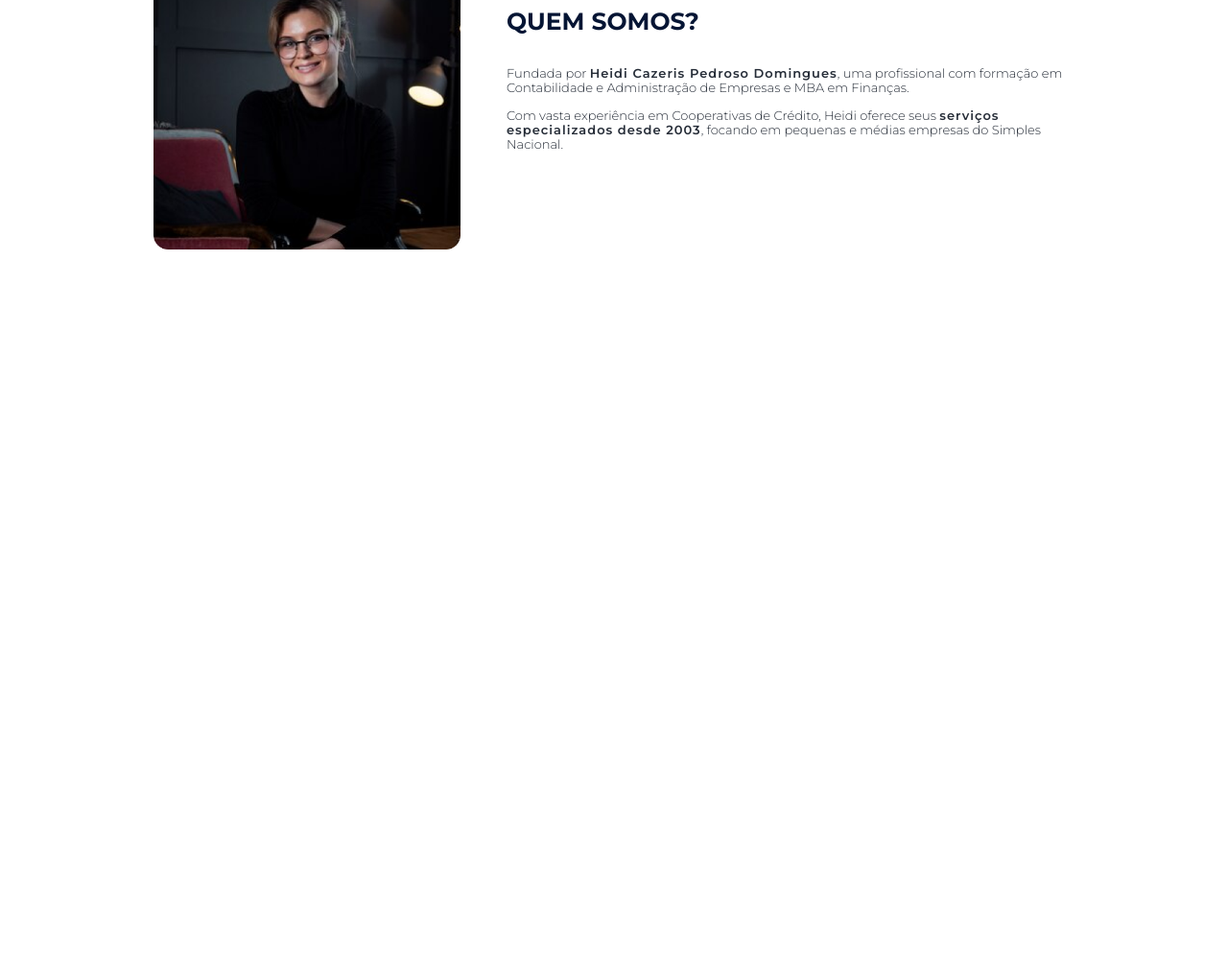
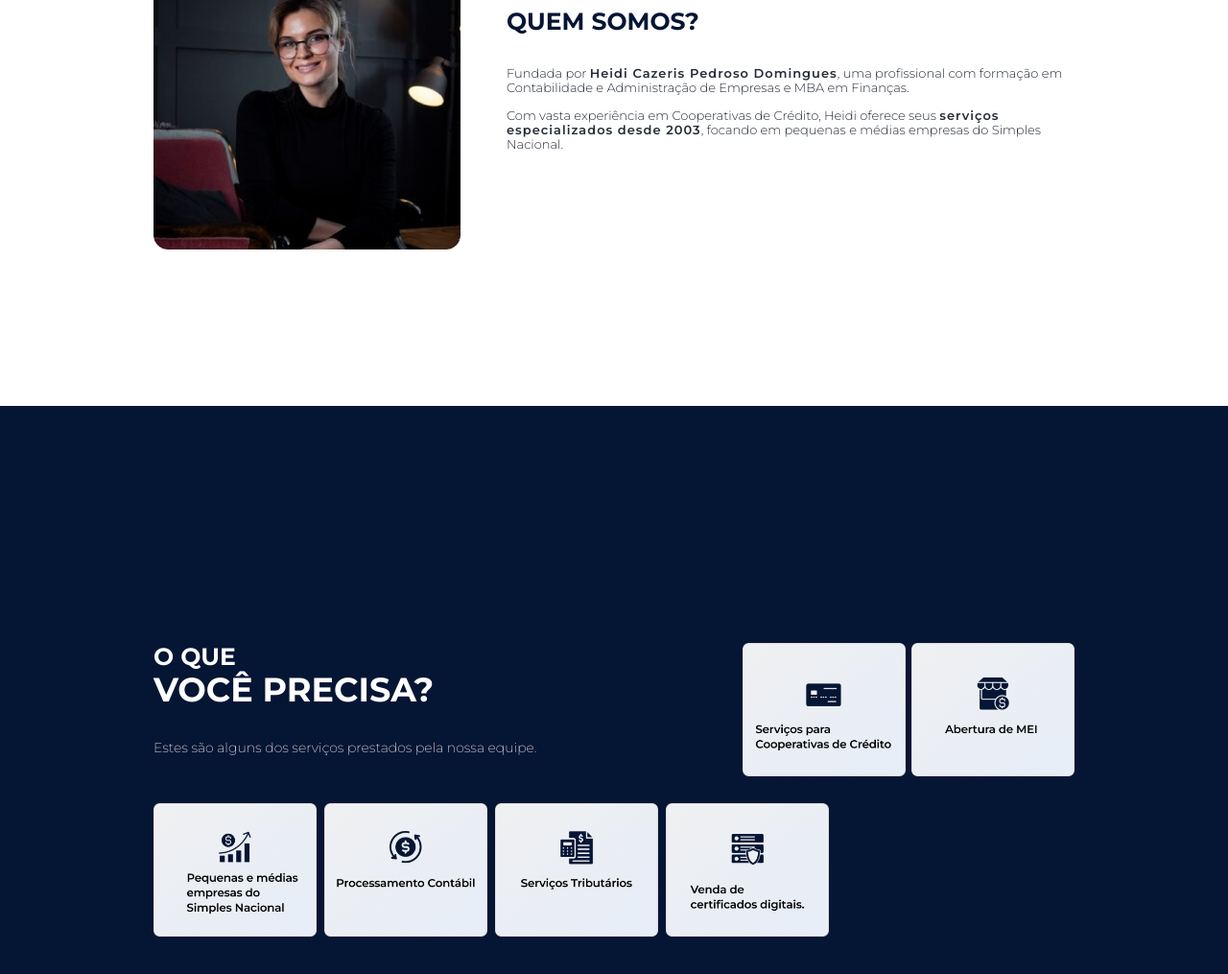
Before and after one commit to joaohp020/lp-hc-contabilidade, a plain HTML site: page index.html in a window 1280 px wide. Shown: the part 1357-2372 px from the top of the page at 96% size. Before the commit the page ends 1780 px from the top, so only its background shows below. Drawn offline with Linux system fonts and the light colour scheme.

Commit message:
ajuste seção serviços resolução 2560px

```diff
--- a/assets/css/pages/index.css
+++ b/assets/css/pages/index.css
@@ -2,3 +2,4 @@
 @import url('../../../assets/css/pages/partials/apresentacao.css');
 @import url('../../../assets/css/pages/partials/parceiros.css');
 @import url('../../../assets/css/pages/partials/quemSomos.css');
+@import url('../../../assets/css/pages/partials/servicos.css');
--- a/assets/css/pages/partials/servicos.css
+++ b/assets/css/pages/partials/servicos.css
@@ -1,12 +1,201 @@
+#servicos {
+    background-color: var(--cor-azul-escuro);
+    height: 100vh;
+    display: flex;
+    /* align-items: center; */
+    justify-content: center;
+    flex-direction: column;
+    padding: 0 15rem;
+}
+
+#servicos .topo {
+    display: flex;
+    justify-content: space-between;
+    margin: 0 0 1.7rem 0;
+}
+
+.topo .texto h3 {
+    color: var(--cor-branco);
+    font-family: "Montserrat", sans-serif;
+    font-weight: 700;
+    width: 95%;
+    font-size: 34px;
+}
+
+.topo .texto h2 {
+    color: var(--cor-branco);
+    font-family: "Montserrat", sans-serif;
+    font-weight: 700;
+    width: 95%;
+    font-size: 40px;
+}
+
+.topo .texto p {
+    color: var(--cor-branco);
+    font-family: "Montserrat", sans-serif;
+    font-weight: 200;
+    width: 86%;
+    font-size: 20px;
+    margin: 4rem 0 0 0;
+}
+
+.topo-cards {
+    display: flex;
+    gap: 2.3rem;
+}
+
+.cards {
+    display: flex;
+    gap: 2.5rem;
+}
+
+.cards-um,
+.cards-dois {
+    display: flex;
+    gap: 2.4rem;
+}
+
+#servicos img {
+    width: 235px;
+}
+
 
 @media (min-width: 320px) and (max-width: 768px) {
+    #servicos {
+        height: 120vh;
+        padding: 0 15px;
+    }
 
+    #servicos img {
+        width: 142px;
+    }
+
+    .topo .texto h3 {
+        font-size: 21px;
+    }
+
+    .topo .texto h2 {
+        font-size: 25px;
+    }
+
+    .topo .texto p {
+        width: 100%;
+        font-size: 19px;
+        margin: 1rem 0 2rem 0;
+    }
+
+    #servicos .topo {
+        justify-content: space-between;
+        margin: 0 0 1rem 0;
+        flex-direction: column;
+    }
+
+    .topo-cards {
+        gap: 0.3rem;
+        flex-direction: row;
+    }
+
+    .cards {
+        display: flex;
+        gap: 0.5rem;
+        flex-direction: column;
+    }
+}
+
+@media (min-width: 1024px) and (max-width: 1365px) {
+    #servicos {
+        padding: 0 10rem;
+    }
+
+    .topo .texto h3 {
+        width: 95%;
+        font-size: 25px;
+    }
+
+    .topo .texto h2 {
+        width: 95%;
+        font-size: 35px;
+    }
+
+    .topo .texto p {
+        width: 95%;
+        font-size: 14px;
+    }
+
+    .topo-cards {
+        gap: 0.4rem;
+    }
+
+    .cards {
+        display: flex;
+        gap: 0.5rem;
+        flex-direction: row;
+    }
+
+    .cards-um,
+    .cards-dois {
+        display: flex;
+        gap: 0.5rem;
+    }
+
+    #servicos img {
+        width: 170px;
+    }
+
+    .topo .texto p {
+        width: 100%;
+        font-size: 14px;
+        margin: 2rem 0 0 0;
+    }
 }
 
 @media (min-width: 1366px) and (max-width: 1440px) {
+    .topo-cards {
+        gap: 1rem;
+    }
 
+    .cards {
+        gap: 1.3rem;
+    }
+
+    #servicos img {
+        width: 225px;
+    }
+
+    .cards-um,
+    .cards-dois {
+        display: flex;
+        gap: 1.3rem;
+    }
 }
 
 @media (min-width: 1981px) and (max-width: 2560px) {
+    #servicos {
+        height: 90vh;
+        padding: 0 30rem;
+    }
 
+    #servicos img {
+        width: 371px;
+    }
+
+    .topo .texto h3 {
+        font-size: 38px;
+    }
+
+    .topo .texto h2 {
+        font-size: 45px;
+    }
+
+    .topo .texto p {
+        width: 75%;
+        font-size: 35px;
+        margin: 7rem 0 0 0;
+    }
+
+    .cards-um,
+    .cards-dois {
+        display: flex;
+        gap: 2.3rem;
+    }
 }
--- a/index.html
+++ b/index.html
@@ -42,6 +42,32 @@
         </div>
     </section>
 
+    <section id="servicos">
+        <div class="topo">
+            <div class="texto">
+                <h3>O QUE</h3>
+                <h2>VOCÊ PRECISA?</h2>
+                <p>Estes são alguns dos <span>serviços prestados</span>
+                    pela nossa equipe.</p>
+            </div>
+
+            <div class="topo-cards">
+                <img src="files/img/card-um.png">
+                <img src="files/img/card-dois.png">
+            </div>
+        </div>
+        <div class="cards">
+            <div class="cards-um">
+                <img src="files/img/card-tres.png">
+                <img src="files/img/card-quatro.png">
+            </div>
+            <div class="cards-dois">
+                <img src="files/img/card-cinco.png">
+                <img src="files/img/card-seis.png">
+            </div>
+        </div>
+    </section>
+
     <!-- <footer>
         <img src="files/img/LogoHC.png" alt="Logotipo HC Contabilidade">
     </footer> -->
```
Also changed, not shown: files/img/card-cinco.png (added), files/img/card-dois.png (added), files/img/card-quatro.png (added), files/img/card-seis.png (added), files/img/card-tres.png (added), files/img/card-um.png (added).
